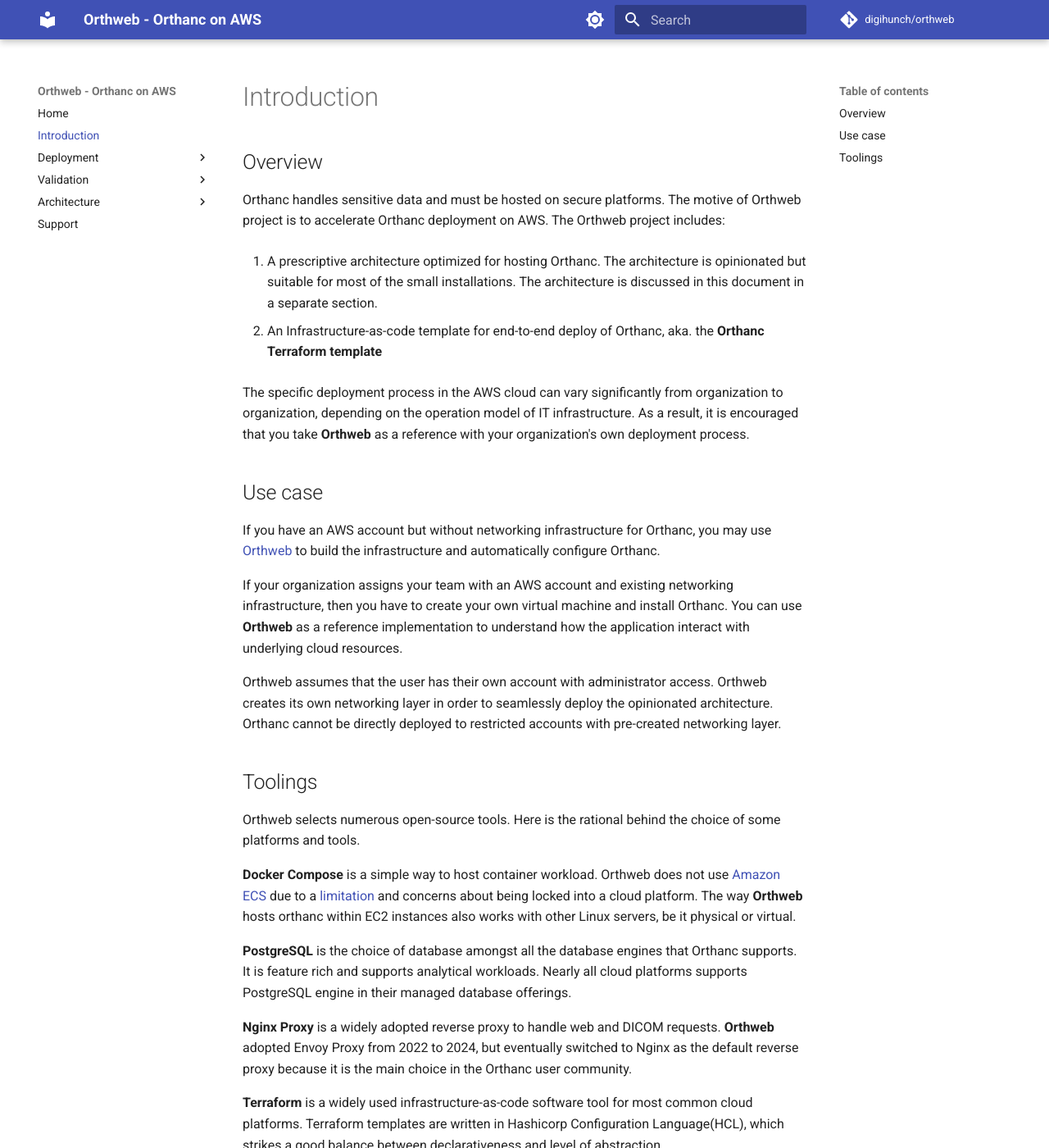
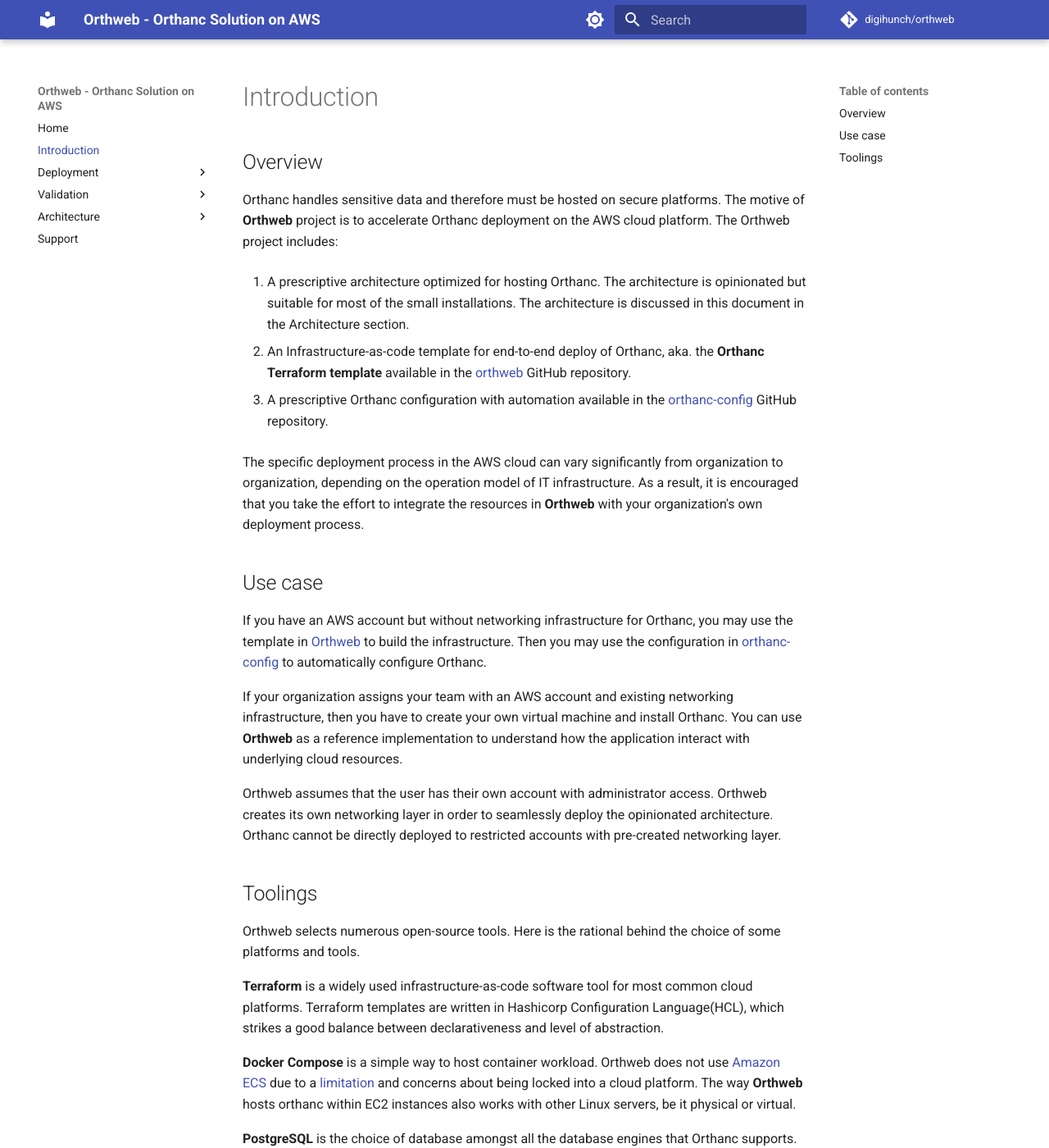
Before and after one commit to digihunch/orthweb, an MkDocs documentation site: the page built from docs/introduction/index.md, in a window 1280 px wide and 1400 px high. Shown: the whole window at 82% size. Built offline with MkDocs 1.6.1 and Material for MkDocs 9.7.7, drawn with Linux system fonts in a browser that asks for light colours; comment, search, counter and statistics services are not loaded; some of the changed text lies outside the part shown.

Commit message:
pre-release commit, dir cleanup, doc update

```diff
--- a/docs/introduction/index.md
+++ b/docs/introduction/index.md
@@ -1,16 +1,18 @@
 ## Overview
 
-Orthanc handles sensitive data and must be hosted on secure platforms. The motive of Orthweb project is to accelerate Orthanc deployment on AWS. The Orthweb project includes:
+Orthanc handles sensitive data and therefore must be hosted on secure platforms. The motive of **Orthweb** project is to accelerate Orthanc deployment on the AWS cloud platform. The Orthweb project includes:
 
-1. A prescriptive architecture optimized for hosting Orthanc. The architecture is opinionated but suitable for most of the small installations. The architecture is discussed in this document in a separate section.
+1. A prescriptive architecture optimized for hosting Orthanc. The architecture is opinionated but suitable for most of the small installations. The architecture is discussed in this document in the Architecture section.
 
-2. An Infrastructure-as-code template for end-to-end deploy of Orthanc, aka. the **Orthanc Terraform template**
+2. An Infrastructure-as-code template for end-to-end deploy of Orthanc, aka. the **Orthanc Terraform template** available in the [orthweb](https://github.com/digihunch/orthweb) GitHub repository.
 
-The specific deployment process in the AWS cloud can vary significantly from organization to organization, depending on the operation model of IT infrastructure. As a result, it is encouraged that you take **Orthweb** as a reference with your organization's own deployment process.
+3. A prescriptive Orthanc configuration with automation available in the [orthanc-config](https://github.com/digihunchinc/orthanc-config) GitHub repository.
+
+The specific deployment process in the AWS cloud can vary significantly from organization to organization, depending on the operation model of IT infrastructure. As a result, it is encouraged that you take the effort to integrate the resources in **Orthweb** with your organization's own deployment process.
 
 ## Use case
 
-If you have an AWS account but without networking infrastructure for Orthanc, you may use [Orthweb](https://github.com/digihunch/orthweb) to build the infrastructure and automatically configure Orthanc.
+If you have an AWS account but without networking infrastructure for Orthanc, you may use the template in [Orthweb](https://github.com/digihunch/orthweb) to build the infrastructure. Then you may use the configuration in [orthanc-config](https://github.com/digihunchinc/orthanc-config) to automatically configure Orthanc.
 
 If your organization assigns your team with an AWS account and existing networking infrastructure, then you have to create your own virtual machine and install Orthanc. You can use **Orthweb** as a reference implementation to understand how the application interact with underlying cloud resources.
 
@@ -20,10 +22,12 @@
 
 Orthweb selects numerous open-source tools. Here is the rational behind the choice of some platforms and tools.
 
+**Terraform** is a widely used infrastructure-as-code software tool for most common cloud platforms. Terraform templates are written in Hashicorp Configuration Language(HCL), which strikes a good balance between declarativeness and level of abstraction.
+
 **Docker Compose** is a simple way to host container workload. Orthweb does not use [Amazon ECS](https://aws.amazon.com/ecs/) due to a [limitation](https://github.com/digihunch/orthweb/issues/1#issuecomment-852669561) and concerns about being locked into a cloud platform. The way **Orthweb** hosts orthanc within EC2 instances also works with other Linux servers, be it physical or virtual.
 
-**PostgreSQL** is the choice of database amongst all the database engines that Orthanc supports. It is feature rich and supports analytical workloads. Nearly all cloud platforms supports PostgreSQL engine in their managed database offerings.
+**PostgreSQL** is the choice of database amongst all the database engines that Orthanc supports. It is feature rich and supports analytical workloads. Nearly all cloud platforms supports PostgreSQL engine in their managed database offerings. In AWS, the project creates an RDS instance with PostgreSQL engine.
 
 **Nginx Proxy** is a widely adopted reverse proxy to handle web and DICOM requests. **Orthweb** adopted Envoy Proxy from 2022 to 2024, but eventually switched to Nginx as the default reverse proxy because it is the main choice in the Orthanc user community.
 
-**Terraform** is a widely used infrastructure-as-code software tool for most common cloud platforms. Terraform templates are written in Hashicorp Configuration Language(HCL), which strikes a good balance between declarativeness and level of abstraction.
+**Amazon S3** is a scalable, feature-rich object storage platform well integrated with other AWS cloud services. Orthanc supports S3 as storage for DICOM objects.
--- a/mkdocs.yml
+++ b/mkdocs.yml
@@ -1,4 +1,4 @@
-site_name: Orthweb - Orthanc on AWS
+site_name: Orthweb - Orthanc Solution on AWS
 repo_name: digihunch/orthweb
 repo_url: https://github.com/digihunch/orthweb
 strict: true
@@ -32,6 +32,7 @@
   - Deployment:
     - 'Preparation': 'deployment/preparation.md'
     - 'Deployment': 'deployment/deployment.md'
+    - 'Configuration': 'deployment/configuration.md'
   - Validation:
     - 'Basic Validation': 'validation/basic.md'
     - 'Advanced Validation': 'validation/advanced.md'
```
Also changed, not shown: README.md (+14 -10 lines), app/README.md (deleted, +0 -2 lines), docs/deployment/configuration.md (added, +9 -0 lines), docs/index.md (+6 -7 lines), docs/assets/images/yorku-logo.jpg (added), 4 other files.
